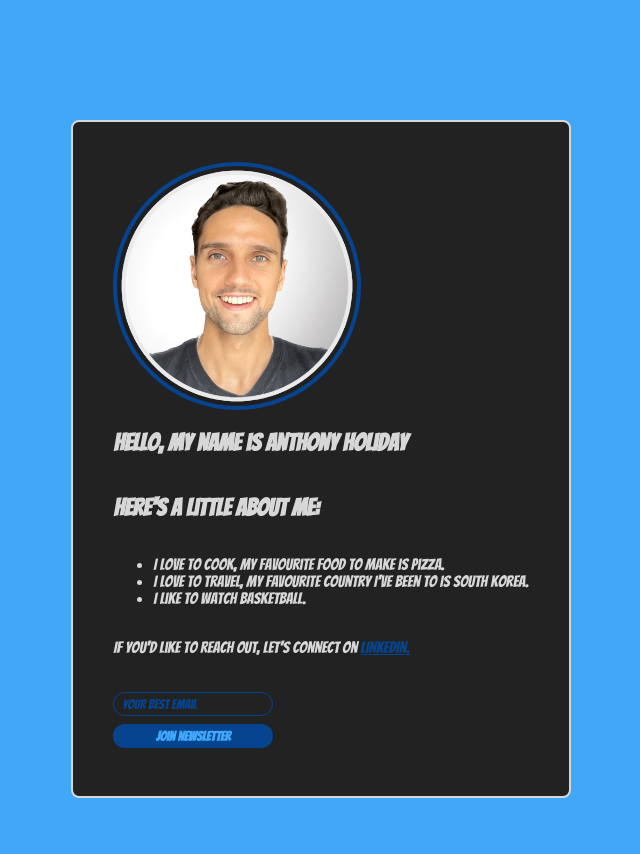
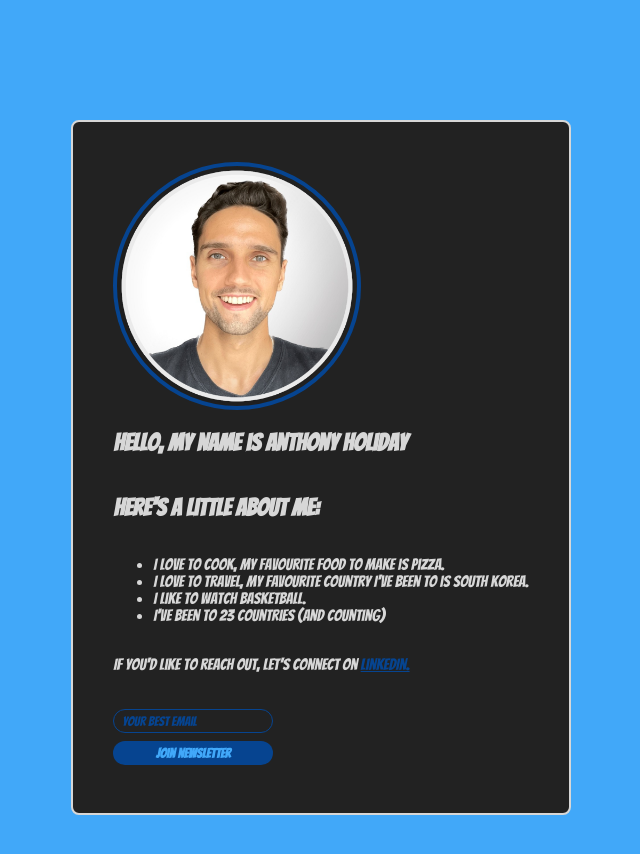
Before and after one commit to anthonyholiday/1-personal-site, a website built with Vite: page index.html in a window 1280 px wide. Shown: the whole page, without its empty margins (319-959 px from the left). Built offline with nearby package versions, Linux system fonts and the light colour scheme; a web font is replaced by a local one.

Commit message:
Added list item for how many countries I've been to

```diff
--- a/index.html
+++ b/index.html
@@ -16,6 +16,7 @@
                         <li>I love to cook, my favourite food to make is pizza.</li>
                         <li>I love to travel, my favourite country I've been to is South Korea.</li>
                         <li>I like to watch basketball.</li>
+                        <li>I've been to 23 countries (and counting)</li>
                     </ul>
                     <p>If you'd like to reach out, let's connect on <a href="https://www.linkedin.com/in/anthony-holiday/" target="_blank">LinkedIn.</a></p>
                     <input type="text" placeholder="your best email">
```
